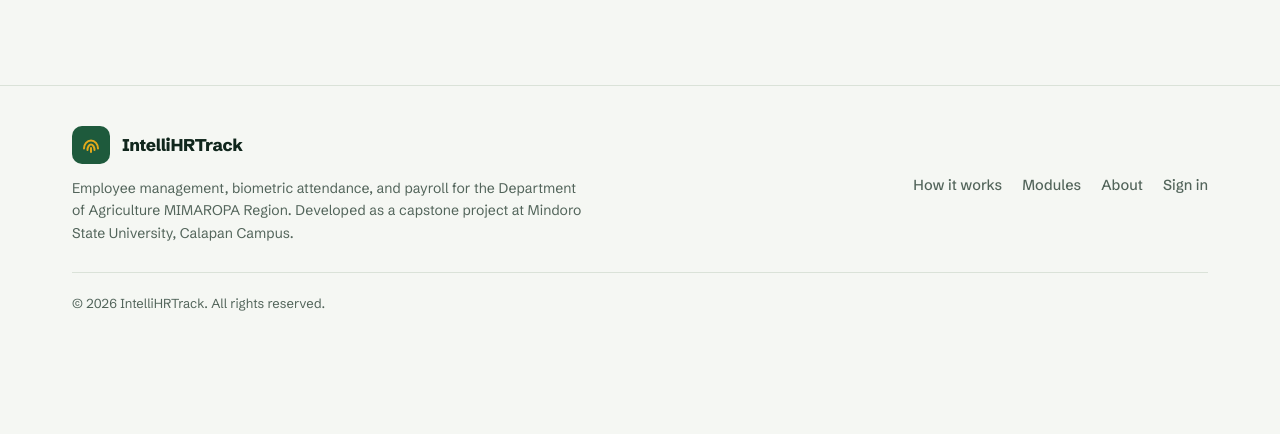
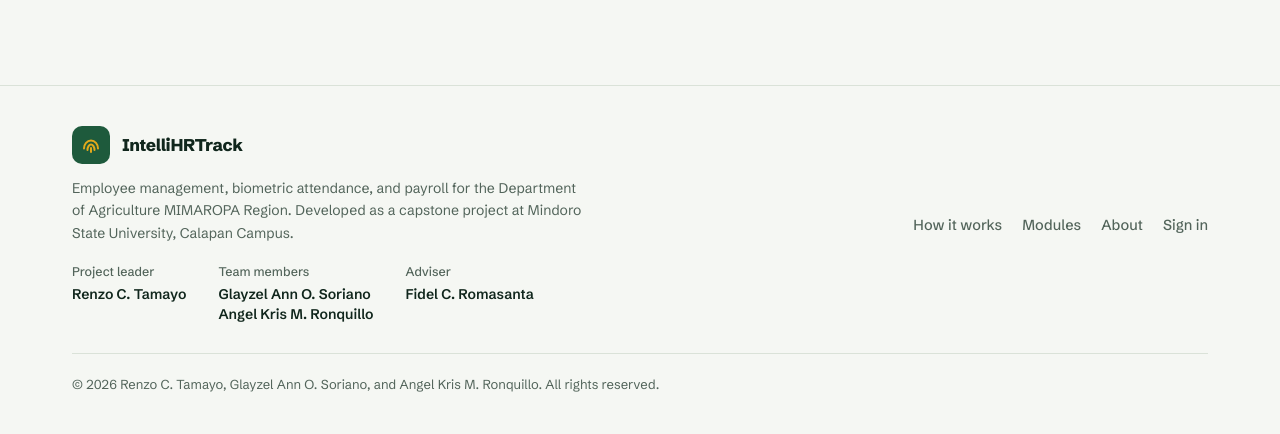
Before and after one commit to renzojacob/IntelliHRTrack_capstone_project_2026, a Django app: page / in a window 1280 px wide. Shown: the part 3456-3890 px from the top of the page. Before the commit the page ends 3767 px from the top, so only its background shows below. Run offline with Django 5.2, Linux system fonts and the light colour scheme; style sheets or scripts are compiled from the project's sources.

Commit message:
SEO team creadits

```diff
--- a/static/css/landing.css
+++ b/static/css/landing.css
@@ -322,6 +322,9 @@
 .lp-footer__links { display: flex; flex-wrap: wrap; gap: 4px 20px; font-size: 14.5px; font-weight: 500; }
 .lp-footer__links a { color: var(--ihrt-muted); padding: 6px 0; }
 .lp-footer__links a:hover { color: var(--ihrt-ink); }
+.lp-team { margin: 18px 0 0; display: flex; flex-wrap: wrap; gap: 12px 32px; font-size: 14px; }
+.lp-team dt { color: var(--ihrt-muted); font-size: 12.5px; font-weight: 500; }
+.lp-team dd { margin: 2px 0 0; font-weight: 600; line-height: 1.45; }
 .lp-footer__copy { margin-top: 28px; padding-top: 20px; border-top: 1px solid var(--ihrt-line); font-size: 13px; color: var(--ihrt-muted); }
 
 /* Anchor targets clear the sticky header */
--- a/templates/index.html
+++ b/templates/index.html
@@ -7,6 +7,7 @@
   <title>IntelliHRTrack | Biometric Attendance and Payroll System for DA MIMAROPA</title>
   <meta name="description" content="IntelliHRTrack connects Hikvision face and fingerprint attendance, employee records, leave, and payroll for JO, COS, and Permanent employees of the Department of Agriculture MIMAROPA Region.">
   {% include "_head_meta.html" with indexable=1 %}
+  <meta name="author" content="Renzo C. Tamayo, Glayzel Ann O. Soriano, Angel Kris M. Ronquillo">
   <link rel="canonical" href="https://intellihrtrack-mimaropa.up.railway.app/">
   <!-- Google Search Console: paste your verification tag here, for example
   <meta name="google-site-verification" content="YOUR-CODE"> -->
@@ -65,10 +66,16 @@
           "@type": "Audience",
           "audienceType": "Employees and HR administrators of the Department of Agriculture MIMAROPA Region"
         },
-        "creator": {
-          "@type": "Organization",
-          "name": "IntelliHRTrack capstone team, Mindoro State University Calapan Campus"
-        },
+        "creator": [
+          { "@type": "Person", "@id": "https://intellihrtrack-mimaropa.up.railway.app/#renzo-tamayo", "name": "Renzo C. Tamayo", "alternateName": "Renzo Tamayo", "jobTitle": "Project leader", "affiliation": { "@type": "CollegeOrUniversity", "name": "Mindoro State University, Calapan Campus" } },
+          { "@type": "Person", "@id": "https://intellihrtrack-mimaropa.up.railway.app/#glayzel-ann-soriano", "name": "Glayzel Ann O. Soriano", "alternateName": "Glayzel Ann Soriano", "jobTitle": "Team member", "affiliation": { "@type": "CollegeOrUniversity", "name": "Mindoro State University, Calapan Campus" } },
+          { "@type": "Person", "@id": "https://intellihrtrack-mimaropa.up.railway.app/#angel-kris-ronquillo", "name": "Angel Kris M. Ronquillo", "alternateName": "Angel Kris Ronquillo", "jobTitle": "Team member", "affiliation": { "@type": "CollegeOrUniversity", "name": "Mindoro State University, Calapan Campus" } }
+        ],
+        "contributor": { "@type": "Person", "@id": "https://intellihrtrack-mimaropa.up.railway.app/#fidel-romasanta", "name": "Fidel C. Romasanta", "jobTitle": "Capstone adviser", "affiliation": { "@type": "CollegeOrUniversity", "name": "Mindoro State University, Calapan Campus" } },
+        "copyrightYear": 2026,
+        "copyrightHolder": [
+          { "@id": "https://intellihrtrack-mimaropa.up.railway.app/#renzo-tamayo" }, { "@id": "https://intellihrtrack-mimaropa.up.railway.app/#glayzel-ann-soriano" }, { "@id": "https://intellihrtrack-mimaropa.up.railway.app/#angel-kris-ronquillo" }
+        ],
         "isPartOf": { "@id": "https://intellihrtrack-mimaropa.up.railway.app/#website" }
       }
     ]
@@ -445,6 +452,11 @@
             Employee management, biometric attendance, and payroll for the Department of Agriculture MIMAROPA Region.
             Developed as a capstone project at Mindoro State University, Calapan Campus.
           </p>
+          <dl class="lp-team" aria-label="Development team">
+            <div><dt>Project leader</dt><dd>Renzo C. Tamayo</dd></div>
+            <div><dt>Team members</dt><dd>Glayzel Ann O. Soriano<br>Angel Kris M. Ronquillo</dd></div>
+            <div><dt>Adviser</dt><dd>Fidel C. Romasanta</dd></div>
+          </dl>
         </div>
         <nav class="lp-footer__links" aria-label="Footer">
           <a href="#how">How it works</a>
@@ -453,7 +465,7 @@
           <a href="{% url 'login_ui' %}">Sign in</a>
         </nav>
       </div>
-      <p class="lp-footer__copy">&copy; {% now "Y" %} IntelliHRTrack. All rights reserved.</p>
+      <p class="lp-footer__copy">&copy; {% now "Y" %} Renzo C. Tamayo, Glayzel Ann O. Soriano, and Angel Kris M. Ronquillo. All rights reserved.</p>
     </div>
   </footer>
 
```
Also changed, not shown: templates/seo/llms.txt (+9 -0 lines).
